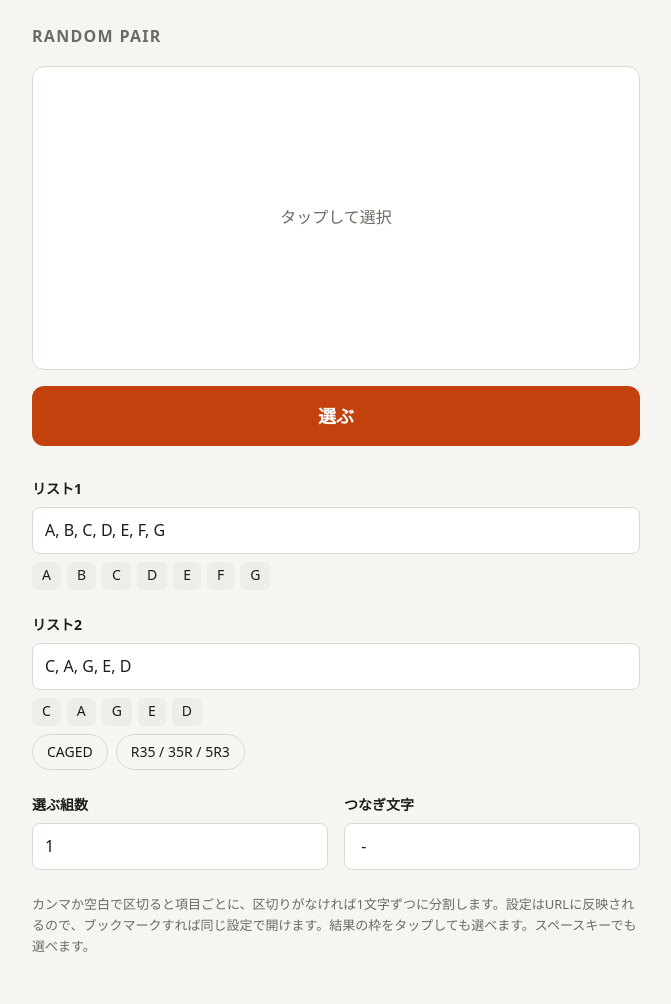
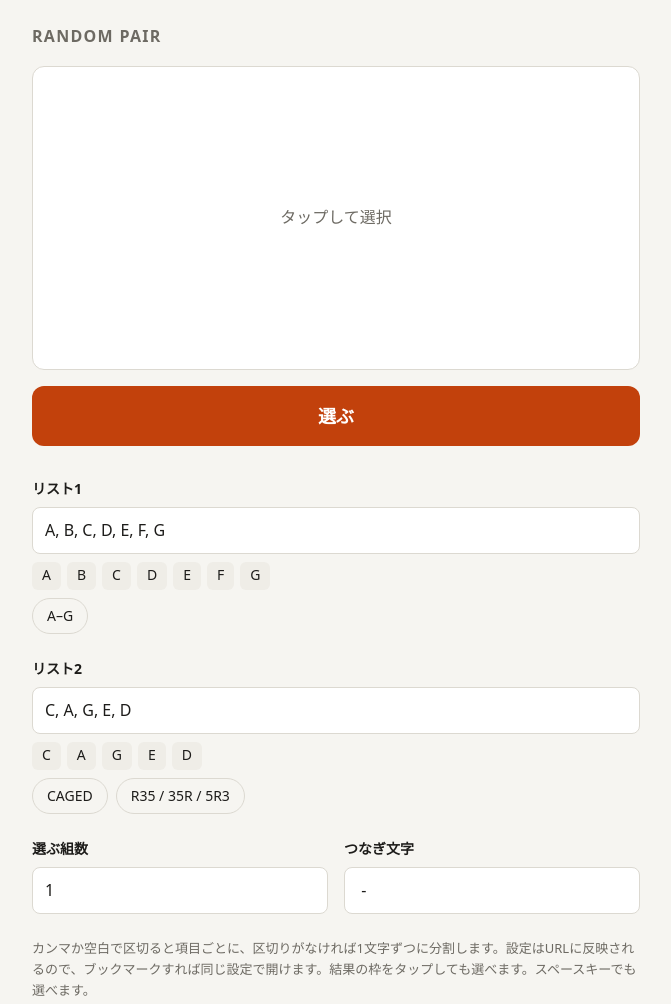
Before and after one commit to rfeather99/random-pair, a plain HTML site: page index.html in a window 1280 px wide. Shown: the whole page, without its empty margins (304-975 px from the left). Drawn offline with Linux system fonts and the light colour scheme.

Commit message:
Add A–G preset button for list 1
Co-Authored-By: Claude Fable 5.1 <noreply@anthropic.com>

```diff
--- a/index.html
+++ b/index.html
@@ -186,13 +186,14 @@
     <label for="listA">リスト1</label>
     <input id="listA" type="text" autocomplete="off" autocapitalize="off" autocorrect="off" spellcheck="false">
     <div class="chips" id="chipsA"></div>
+    <div class="presets" id="presetsA"></div>
   </fieldset>
 
   <fieldset>
     <label for="listB">リスト2</label>
     <input id="listB" type="text" autocomplete="off" autocapitalize="off" autocorrect="off" spellcheck="false">
     <div class="chips" id="chipsB"></div>
-    <div class="presets" id="presets"></div>
+    <div class="presets" id="presetsB"></div>
   </fieldset>
 
   <fieldset class="row">
@@ -216,15 +217,21 @@
   const DEFAULTS = { listA: 'A, B, C, D, E, F, G', listB: 'C, A, G, E, D', count: 1, sep: ' - ' };
   // URLクエリのキー。クエリ込みでブックマークすると同じ設定で開ける
   const QUERY_KEYS = { listA: 'a', listB: 'b', count: 'n', sep: 'sep' };
-  const PRESETS = [
+  const PRESETS = {
+    listA: [
+      { label: 'A–G', value: 'A, B, C, D, E, F, G' },
+    ],
+    listB: [
       { label: 'CAGED', value: 'C, A, G, E, D' },
       { label: 'R35 / 35R / 5R3', value: 'R35, 35R, 5R3' },
-  ];
+    ],
+  };
 
   const $ = (id) => document.getElementById(id);
   const els = {
     listA: $('listA'), listB: $('listB'), count: $('count'), sep: $('sep'),
-    chipsA: $('chipsA'), chipsB: $('chipsB'), presets: $('presets'),
+    chipsA: $('chipsA'), chipsB: $('chipsB'),
+    presetsA: $('presetsA'), presetsB: $('presetsB'),
     result: $('result'), draw: $('draw'),
   };
 
@@ -349,16 +356,20 @@
     renderPairs(drawPairs(a, b, getCount()));
   }
 
-  PRESETS.forEach(({ label, value }) => {
+  function renderPresets(container, input, presets) {
+    presets.forEach(({ label, value }) => {
       const btn = document.createElement('button');
       btn.type = 'button';
       btn.textContent = label;
       btn.addEventListener('click', () => {
-      els.listB.value = value;
+        input.value = value;
         refresh();
       });
-    els.presets.append(btn);
+      container.append(btn);
     });
+  }
+  renderPresets(els.presetsA, els.listA, PRESETS.listA);
+  renderPresets(els.presetsB, els.listB, PRESETS.listB);
 
   const state = loadState();
   els.listA.value = state.listA;
```
Lines whose indentation alone changed are shown as unchanged.
